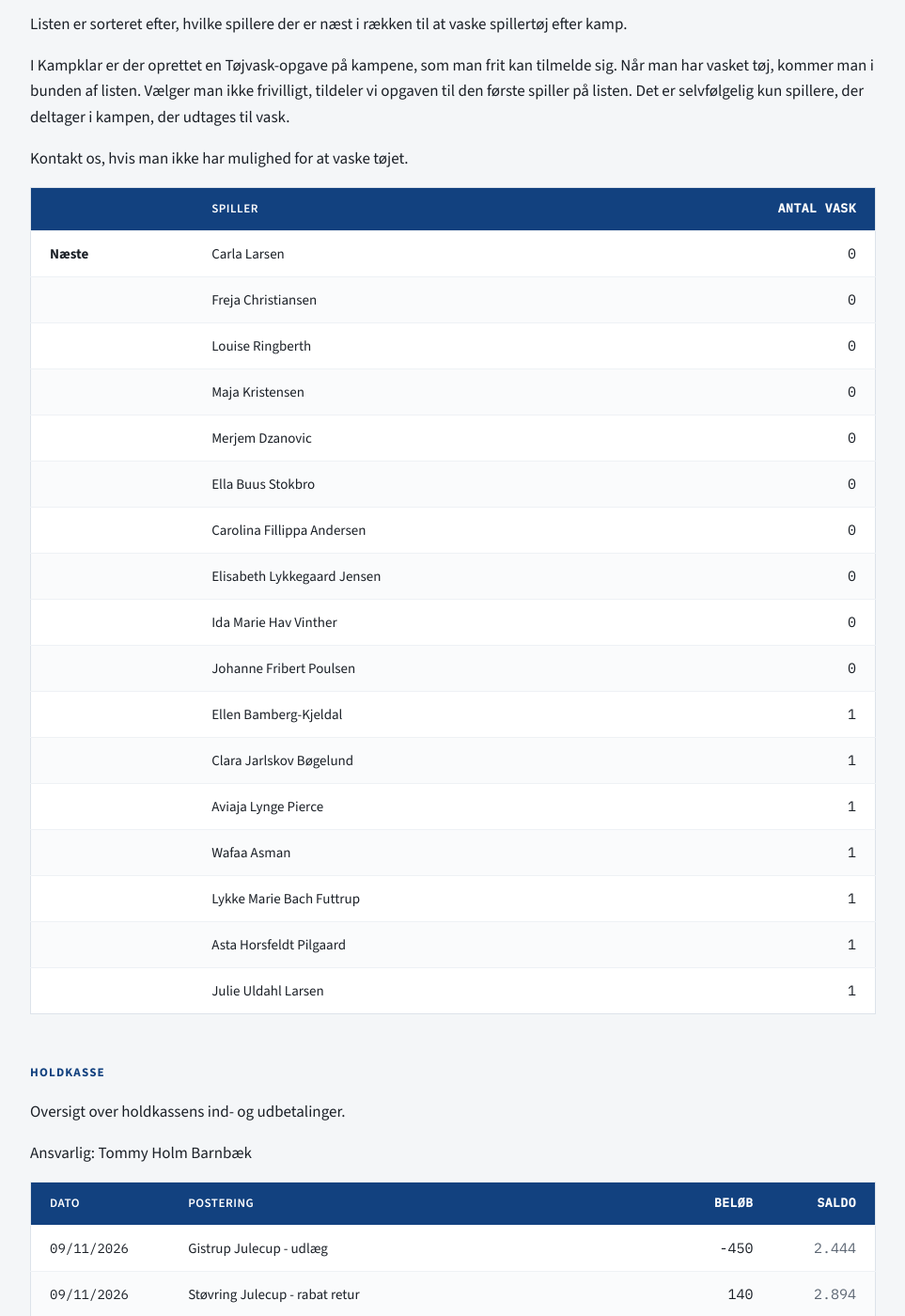
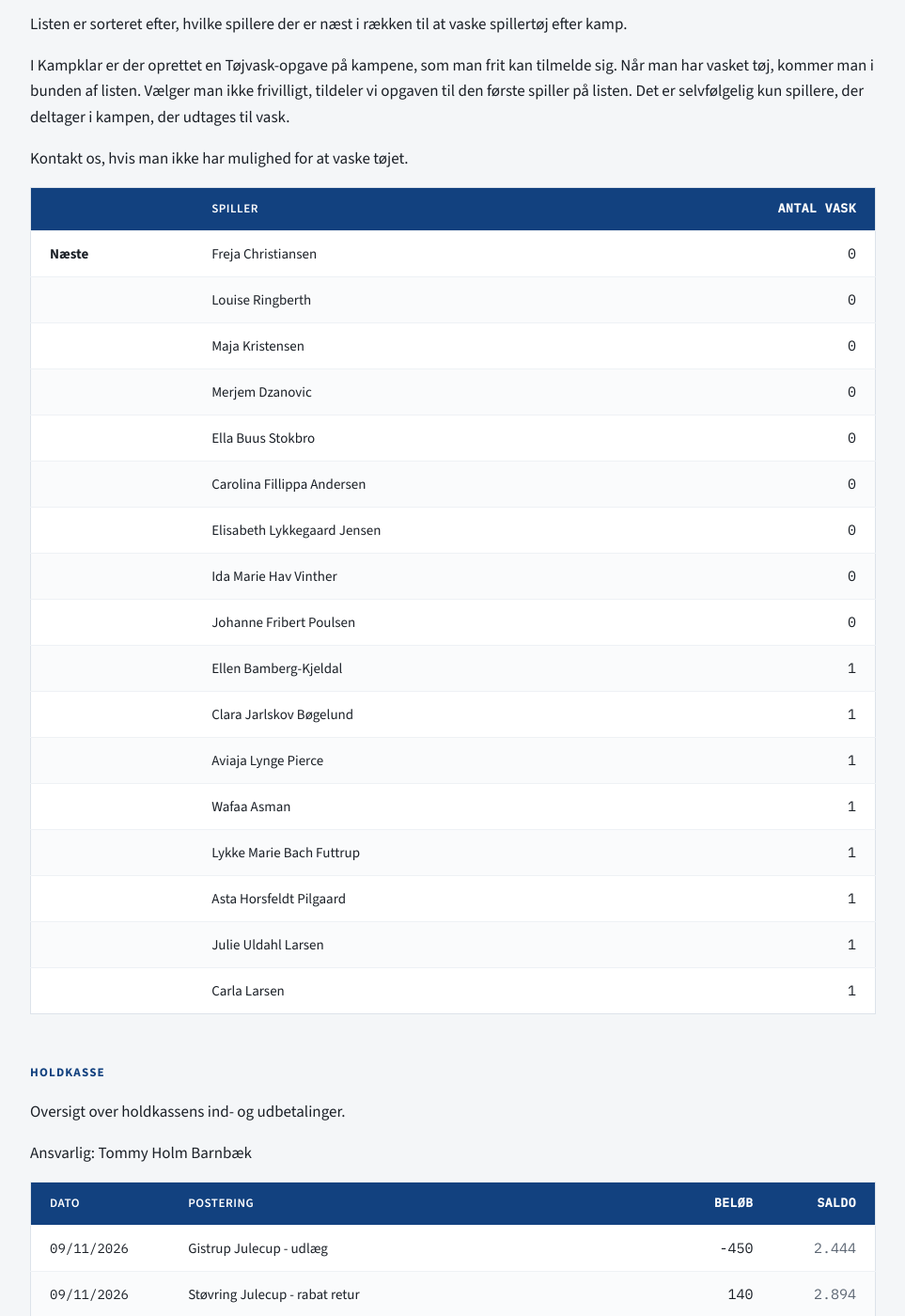
Before and after one commit to holm-dk/fodbold-vb-piger, a Jekyll site: the page built from index.md, in a window 1280 px wide and 1400 px high, scrolled down 562 px. Shown: the whole window at 94% size, without its empty margins (158-1121 px from the left). Built offline with Jekyll 4.4.1, drawn with Linux system fonts in a browser that asks for light colours.

Commit message:
Vask til Carla, Freja er næste

```diff
--- a/index.md
+++ b/index.md
@@ -24,8 +24,7 @@ Kontakt os, hvis man ikke har mulighed for at vaske tøjet.
 
 | | Spiller | Antal vask |
 |---|---|---:|
-| **Næste** | Carla Larsen | 0 |
-| | Freja Christiansen | 0 |
+| **Næste** | Freja Christiansen | 0 |
 | | Louise Ringberth | 0 |
 | | Maja Kristensen | 0 |
 | | Merjem Dzanovic | 0 |
@@ -41,6 +40,7 @@ Kontakt os, hvis man ikke har mulighed for at vaske tøjet.
 | | Lykke Marie Bach Futtrup | 1 |
 | | Asta Horsfeldt Pilgaard | 1 |
 | | Julie Uldahl Larsen | 1 |
+| | Carla Larsen | 1 |
 
 ## Holdkasse
 
```
